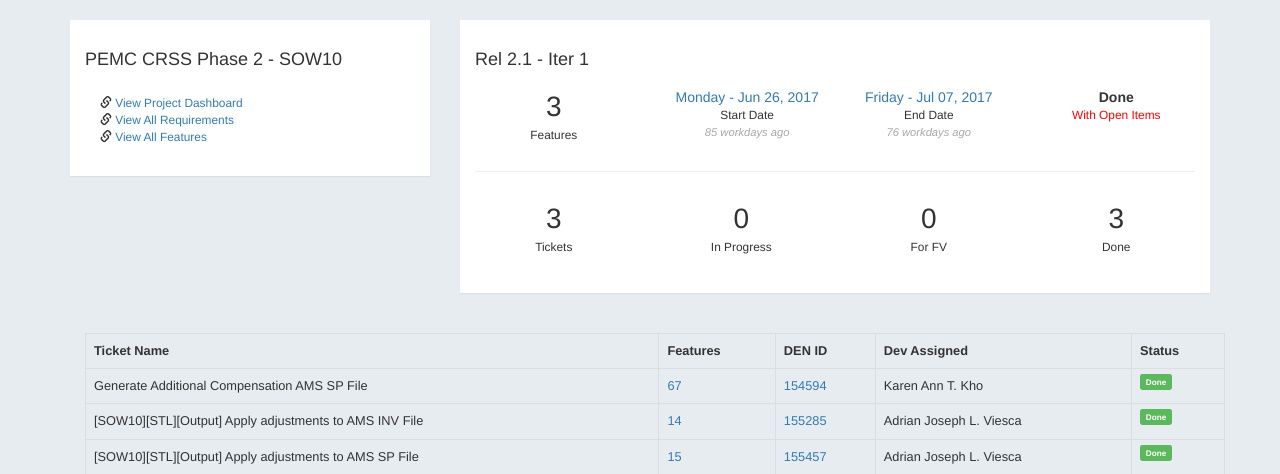
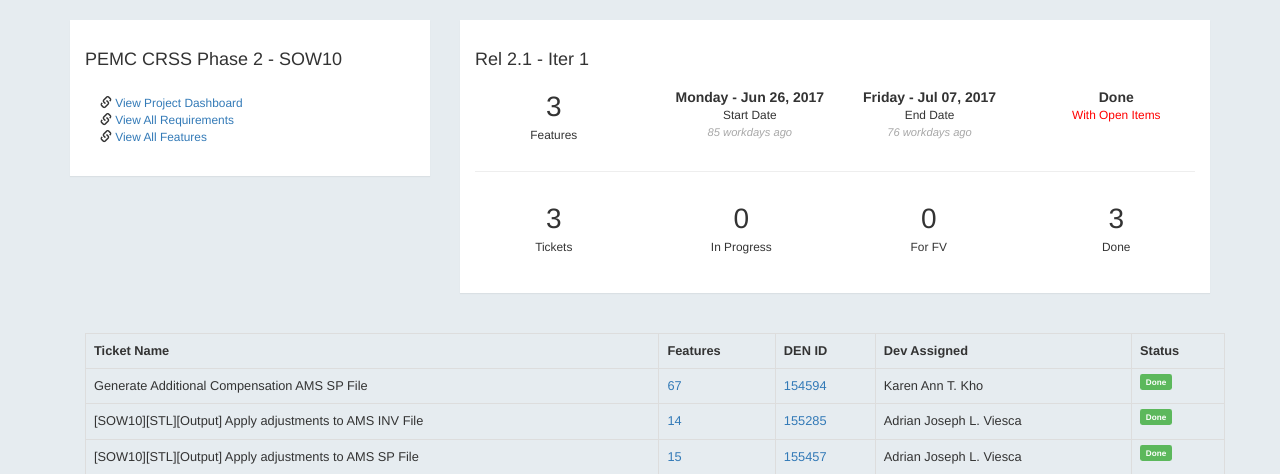
Before and after one commit to eyana-m/project-joan, a Django app: page /joan/sprint/1/ in a window 1280 px wide. Shown: the part 51-525 px from the top of the page. Run offline with Django 3.2, Linux system fonts and the light colour scheme; data comes from the database, SQL or seed files in the repository; some libraries are stand-ins or nearby versions.

Commit message:
remove the tooltip for sprint dates for now

```diff
--- a/base/joan/templates/joan/sprint.html
+++ b/base/joan/templates/joan/sprint.html
@@ -46,7 +46,8 @@
 
                               <div class="col-sm-3 text-center">
                                 <div class="btn">
-                                  <a href="" data-toggle="tooltip" data-html="true" title="  {{sprint.sprint_start_date|count_business_days }}" style="cursor: pointer">{{ sprint.sprint_start_date|date:"l - M d, Y" }}</a> <br>
+                                  <!-- <a href="" data-toggle="tooltip" data-html="true" title="  {{sprint.sprint_start_date|count_business_days }}" style="cursor: pointer">{{ sprint.sprint_start_date|date:"l - M d, Y" }}</a> <br> -->
+                                  <strong>{{ sprint.sprint_start_date|date:"l - M d, Y" }}</strong><br>
                                   <small>Start Date</small><br>
                                   <span style="color: #a8a8a8; font-style: italic;font-size: 0.8em;">{{sprint.sprint_start_date|count_business_days }}</span>
 
@@ -56,7 +57,8 @@
 
                               <div class="col-sm-3 text-center">
                                 <div class="btn">
-                                  <a href=""  data-toggle="tooltip" data-html="true" title="  {{sprint.sprint_end_date|count_business_days }}" style="cursor: pointer">{{ sprint.sprint_end_date|date:"l - M d, Y" }}</a> <br>
+                                  <!-- <a href=""  data-toggle="tooltip" data-html="true" title="  {{sprint.sprint_end_date|count_business_days }}" style="cursor: pointer">{{ sprint.sprint_end_date|date:"l - M d, Y" }}</a> <br> -->
+                                  <strong>{{ sprint.sprint_end_date|date:"l - M d, Y" }}</strong><br>
                                   <small>End Date</small><br>
                                   <span style="color: #a8a8a8; font-style: italic;font-size: 0.8em;">{{sprint.sprint_end_date|count_business_days }}</span>
 
```
